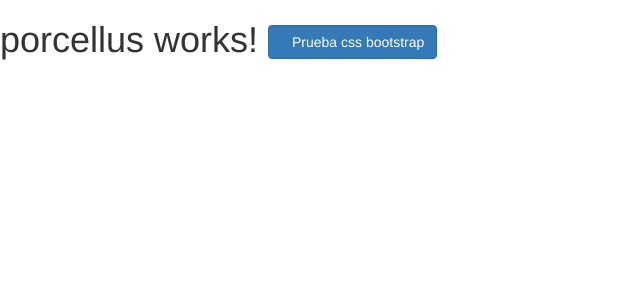
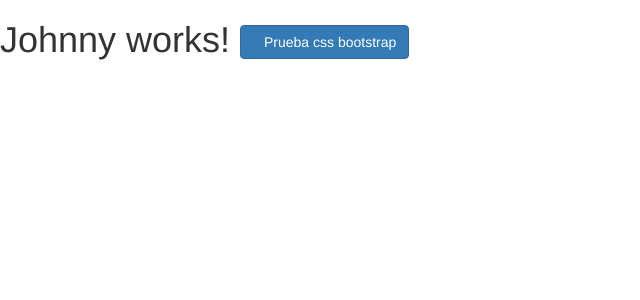
Before and after one commit to ir-taimal10/porcellus, an Angular app: page / in a window 1280 px wide. Shown: the top 300 px of the page, without its empty margins (0-640 px from the left). Built offline with nearby package versions, Linux system fonts and the light colour scheme; a web font is replaced by a local one.

Commit message:
Johnny trabajando

```diff
--- a/src/app/app.component.ts
+++ b/src/app/app.component.ts
@@ -6,5 +6,5 @@ import { Component } from '@angular/core';
   styleUrls: ['./app.component.css']
 })
 export class AppComponent {
-  title = 'porcellus works!';
+  title = 'Johnny works!';
 }
```
